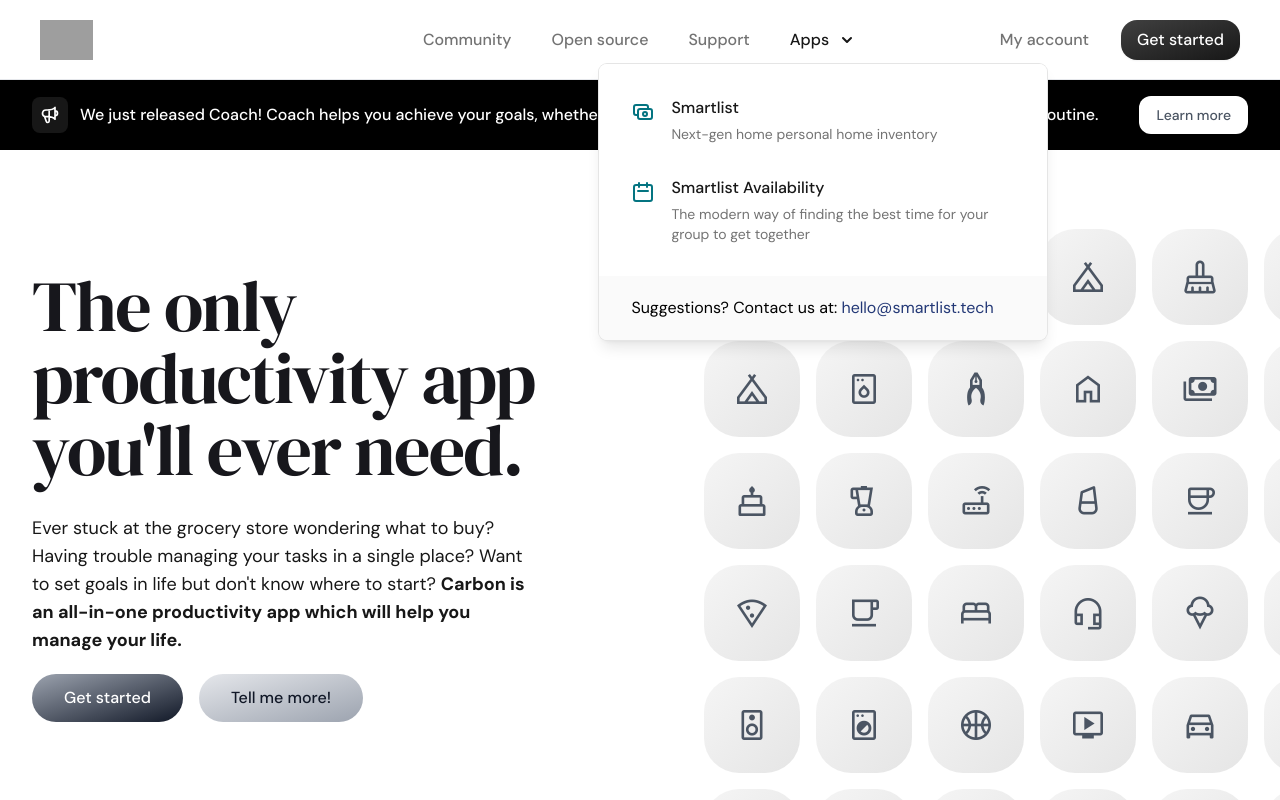
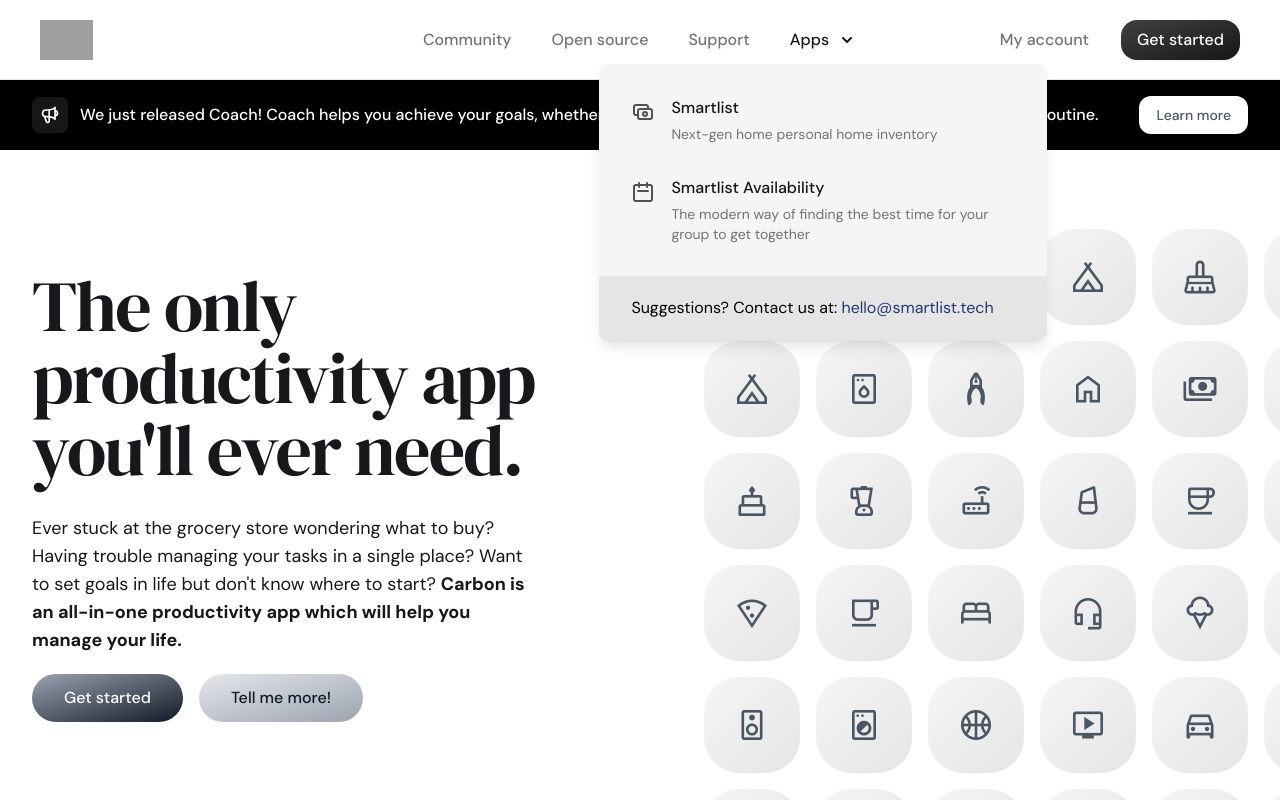
Before and after one commit to Dysperse/Homepage, a Next.js app: page / in a window 1280 px wide. Both pictures are taken after a click on the button "Apps". Shown: the top 800 px of the page. Built offline with nearby package versions, Linux system fonts and the light colour scheme; grey boxes are pictures that could not be loaded.

Commit message:
update Navbar.tsx

```diff
--- a/components/Navbar.tsx
+++ b/components/Navbar.tsx
@@ -138,24 +138,24 @@ export default function Example() {
 
                 <Transition
                   as={Fragment}
-                  enter="transition ease-out duration-200"
-                  enterFrom="opacity-0 translate-y-1"
-                  enterTo="opacity-100 translate-y-0"
+                  enter="transition ease-out duration-150"
+                  enterFrom="translate-y-1"
+                  enterTo="translate-y-0"
                   leave="transition ease-in duration-150"
-                  leaveFrom="opacity-100 translate-y-0"
-                  leaveTo="opacity-0 translate-y-1"
+                  leaveFrom="translate-y-0"
+                  leaveTo="translate-y-1"
                 >
                   <Popover.Panel className="absolute z-10 fixed right-0 mt-3 px-2 w-screen max-w-md sm:px-0 lg:ml-0 lg:left-1/2 lg:-translate-x-1/2">
-                    <div className="rounded-lg shadow-lg ring-1 ring-neutral-200 overflow-hidden">
-                      <div className="relative grid gap-6 bg-white px-5 py-6 sm:gap-8 sm:p-8">
+                    <div className="rounded-lg shadow-lg  overflow-hidden">
+                      <div className="relative grid gap-6 bg-neutral-100 px-5 py-6 sm:gap-8 sm:p-8">
                         {solutions.map((item) => (
                           <a
                             key={item.name}
                             href={item.href}
-                            className="-m-3 p-3 flex items-start rounded-2xl hover:bg-neutral-50"
+                            className="-m-3 p-3 flex items-start rounded-2xl hover:bg-neutral-200"
                           >
                             <item.icon
-                              className="flex-shrink-0 h-6 w-6 mt-1 text-teal-600"
+                              className="flex-shrink-0 h-6 w-6 mt-1 text-neutral-600"
                               aria-hidden="true"
                             />
                             <div className="ml-4">
@@ -169,7 +169,7 @@ export default function Example() {
                           </a>
                         ))}
                       </div>
-                      <div className="px-5 py-5 bg-neutral-50 space-y-6 sm:flex sm:space-y-0 sm:space-x-10 sm:px-8">
+                      <div className="px-5 py-5 bg-neutral-200 space-y-6 sm:flex sm:space-y-0 sm:space-x-10 sm:px-8">
                         Suggestions? Contact us at:&nbsp;
                         <a
                           href="mailto:hello@smartlist.tech"
```
